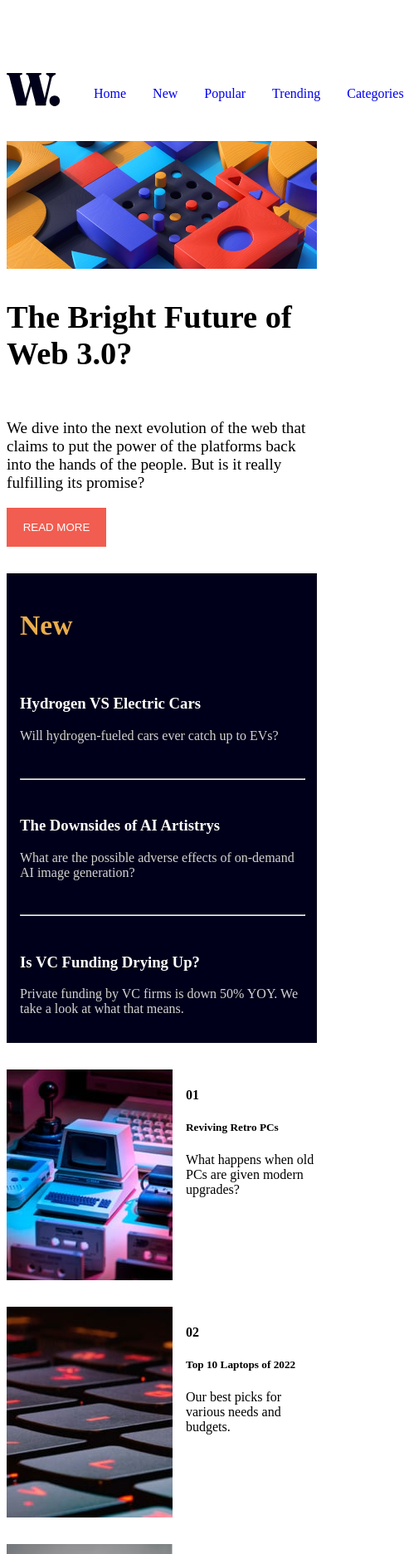
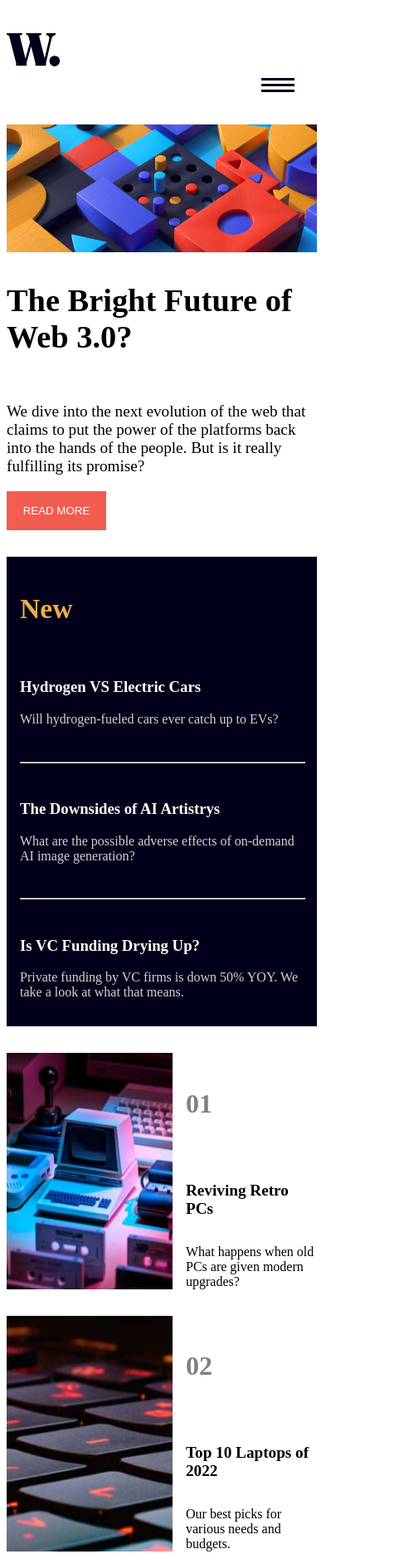
Before and after one commit to Decedis/News-Homepage-Example, a plain HTML site: page index.html in a window 390 px wide. Shown: the top 1873 px of the page at 83% size, 487 px wide, since content can reach past the window. Drawn offline with Linux system fonts and the light colour scheme.

Commit message:
Finalized desktop styles. Mobile responsive styles not fully applied

```diff
--- a/index.html
+++ b/index.html
@@ -8,22 +8,29 @@
   <link rel="stylesheet" href="style.css">
   <link rel="stylesheet" href="default.css">
   <link rel="stylesheet" href="responsive.css">
-  <title>News homepage</title>
+  <title>News Homepage</title>
 </head>
 <body>
   <div class="main-container">
-    <div class="nav">
+
+    <nav>
       <div class="brand-logo">
         <img src="/assets/images/logo.svg" alt="brand logo">
       </div>
-      <ul>
+      <button class="navbar-toggler" aria-expanded="false" aria-controls="navbarDropdown">
+        <span>
+          <img id="nav-icon" src="assets/images/icon-menu.svg" alt="menu icon" onclick="changeImage()">
+        </span>
+      </button>
+      <ul id="nav-links">
         <li><a href="#"> Home </a> </li>
         <li><a href="#"> New </a> </li>
         <li><a href="#"> Popular </a> </li>
         <li><a href="#"> Trending </a> </li>
         <li><a href="#"> Categories </a> </li>
       </ul>
-    </div>
+    </nav>
+
     <div class="img-container">
       <img class="banner-image" src="/assets/images/image-web-3-desktop.jpg" alt="web 3">
     </div>
@@ -68,7 +75,11 @@
         <img src="/assets/images/image-retro-pcs.jpg" alt="">
         <div class="article-info">
           <h4>01</h4>
-          <h5>Reviving Retro PCs</h5>
+          <h5>
+            <a href="#">
+              Reviving Retro PCs
+            </a>
+          </h5>
           <div class="sub-header">
             What happens when old PCs are given modern upgrades?
           </div>
@@ -78,7 +89,11 @@
         <img src="/assets/images/image-top-laptops.jpg" alt="">
         <div class="article-info">
           <h4>02</h4>
-          <h5>Top 10 Laptops of 2022</h5>
+          <h5>
+            <a href="#">
+              Top 10 Laptops of 2022
+            </a>
+          </h5>
           <div class="sub-header">
             Our best picks for various needs and budgets.
           </div>
@@ -88,7 +103,11 @@
         <img src="/assets/images/image-gaming-growth.jpg" alt="">
         <div class="article-info">
           <h4>03</h4>
-          <h5>The Growth of Gaming</h5>
+          <h5>
+            <a href="#">
+              The Growth of Gaming
+            </a>
+          </h5>
           <div class="sub-header">
             How the pandemic has sparked fresh opportunities.
           </div>
@@ -97,6 +116,28 @@
     </div>
 
 
+
+
+    <script>
+      // const navButton = document.querySelector('button[aria-expanded]');
+      // function toggleNav({ target }){
+      //   const expanded = target.getAttribute('aria-expanded' === true || false );
+      //   navButton.setAttribute('aria-expanded', !expanded);
+      // }
+      // navButton.addEventListener('click', toggleNav);
+
+      let image =  document.getElementById("nav-icon");
+      let links =  document.getElementById("nav-links");
+      function changeImage() {
+          if (image.getAttribute('src') == "assets/images/icon-menu.svg") {
+              image.src = "assets/images/icon-menu-close.svg";
+              links.style.display = 'flex';
+          } else {
+              image.src = "assets/images/icon-menu.svg";
+              links.style.display = 'none';
+          }
+      }
+    </script>
 
 
 
--- a/responsive.css
+++ b/responsive.css
@@ -5,6 +5,40 @@
     }
 }
 @media (max-width: 768px) {
+    nav{
+        margin-top: 2rem;
+    }
+    /* [aria-controls="navbarDropdown"]{
+        display: block;
+    }
+    [aria-expanded="false"] ~ ul {
+        display: none;
+    }
+    [aria-expanded="true"] ~ ul {
+        display: flex;
+        flex-direction: column;
+        gap: 2rem;
+        position: absolute;
+        right: 0;
+        top: 0;
+        background-color: white;
+        max-width: 70%;
+        height: 100%;
+        box-shadow: 0px 0px 20px rgba(52,49,75,0.1);
+        padding: 2rem;
+        min-width: 60%;
+    }
+    [aria-expanded="true"] ~ ul li a{
+        margin-right: 20px;
+
+    } */
+    .navbar-toggler {
+        display: block;
+    }
+    ul {
+        flex-direction: column;
+        display: none;
+    }
     .article-preview{
         flex-direction: column;
     }
--- a/style.css
+++ b/style.css
@@ -1,6 +1,31 @@
 .attribution { font-size: 11px; text-align: center; }
 .attribution a { color: hsl(228, 45%, 44%); }
 
+/* Navbar toggler section*/
+.navbar-toggler{
+    position: relative; /*was absolute*/
+    right: 20px;
+    top: 10px;
+    outline: none;
+    background-color: transparent;
+    border: 1px solid transparent;
+    font-size: 4rem;
+    z-index: 15;
+    display: none;
+}
+.navbar-toggler span{
+    color: black;
+    cursor: pointer;
+    pointer-events: none;
+}
+/* [aria-controls="navbarDropdown"]{
+    display: none;
+} */
+/*End Section*/
+
+
+a { color: black; }
+a:hover { color: #f75f53 }
 ul {
     display: flex;
     gap: 2rem;
@@ -12,7 +37,7 @@ ul {
     grid-template-rows: auto;
     margin: 4rem;
 }
-.nav{
+nav{
     display: flex;
     justify-content: space-between;
     margin-top: 5rem;
@@ -85,3 +110,15 @@ ul {
     display: flex;
     gap: 1rem;
 }
+.pop-preview .article-info {
+    display: flex;
+    flex-direction: column;
+    justify-content: space-between;
+}
+.pop-preview .article-info h4 {
+    color: gray;
+    font-size: 2rem;
+}
+.pop-preview .article-info h5 {
+    font-size: 1.2rem;
+}
```
